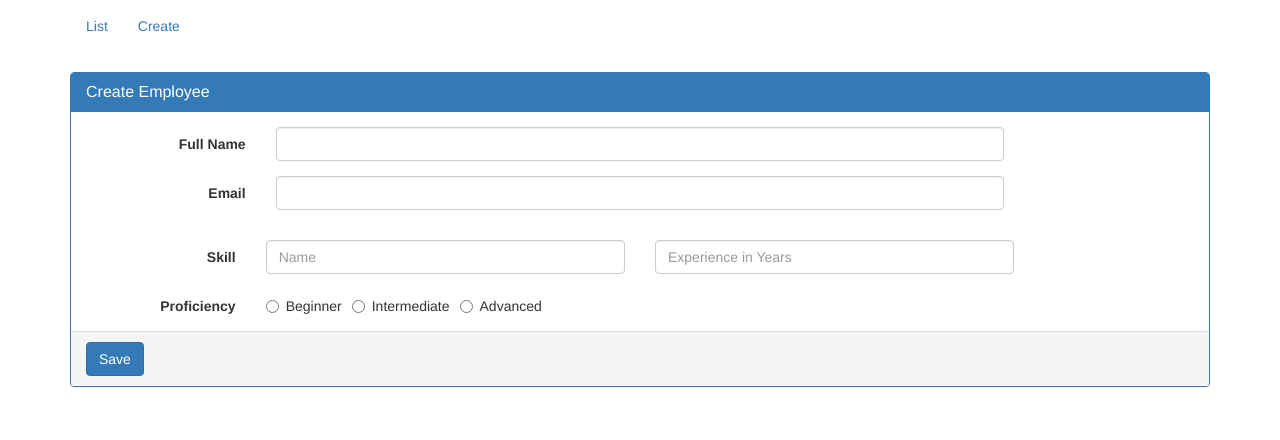
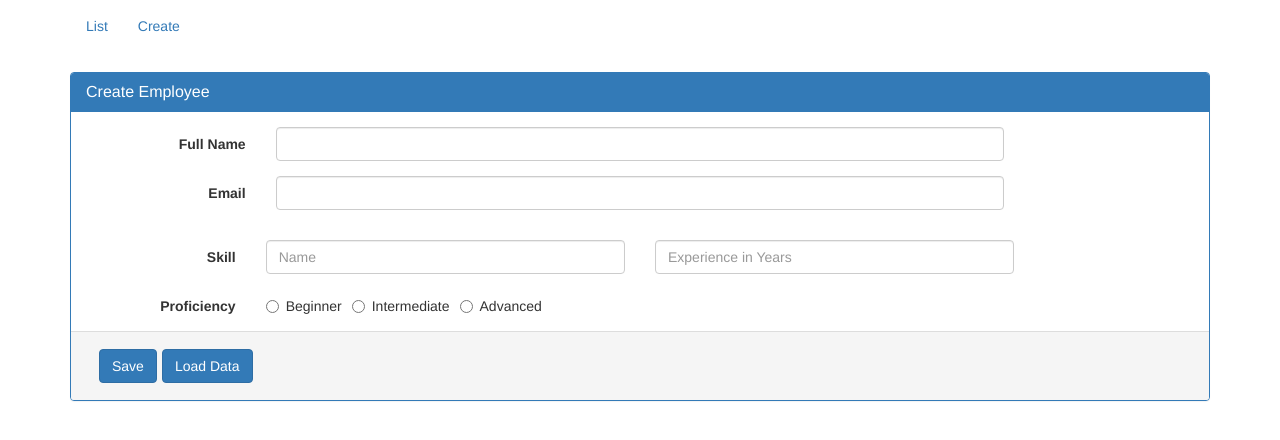
Before and after one commit to hoanganhuynh/angular-kudvenkat-v6, an Angular app: page /create in a window 1280 px wide. Shown: the top 440 px of the page. Built offline with nearby package versions, Linux system fonts and the light colour scheme.

Commit message:
Angular setValue and patchValue methids

```diff
--- a/src/app/employee/create-employee.component.html
+++ b/src/app/employee/create-employee.component.html
@@ -58,7 +58,10 @@
       </div>
 
       <div class="panel-footer">
-        <button class="btn btn-primary" type="submit">Save</button>
+        <div class="btn btn-toolbar">
+          <button class="btn btn-primary" type="submit">Save</button>
+          <button class="btn btn-primary" type="button" (click)="onLoadDataClick()">Load Data</button>
+      </div>
       </div>
     </div>
   </form>
--- a/src/app/employee/create-employee.component.ts
+++ b/src/app/employee/create-employee.component.ts
@@ -33,6 +33,31 @@
 
   }
 
+
+// onLoadDataClick(): void {
+//   this.employeeForm.setValue({
+//     name: 'Pragim Technologies',
+//     email: 'pragim@pragimtech.com',
+//     skills: {
+//       skillName: 'C#',
+//       experienceInYears: 5,
+//       proficiency: 'beginner'
+//     }
+//   });
+
+  onLoadDataClick(): void {
+    this.employeeForm.patchValue({
+      name: 'Pragim Technologies',
+      email: 'pragim@pragimtech.com',
+      // skills: {
+      //   skillName: 'C#',
+      //   experienceInYears: 5,
+      //   proficiency: 'beginner'
+      // }
+    });
+}
+
+
 }
 
 
```
